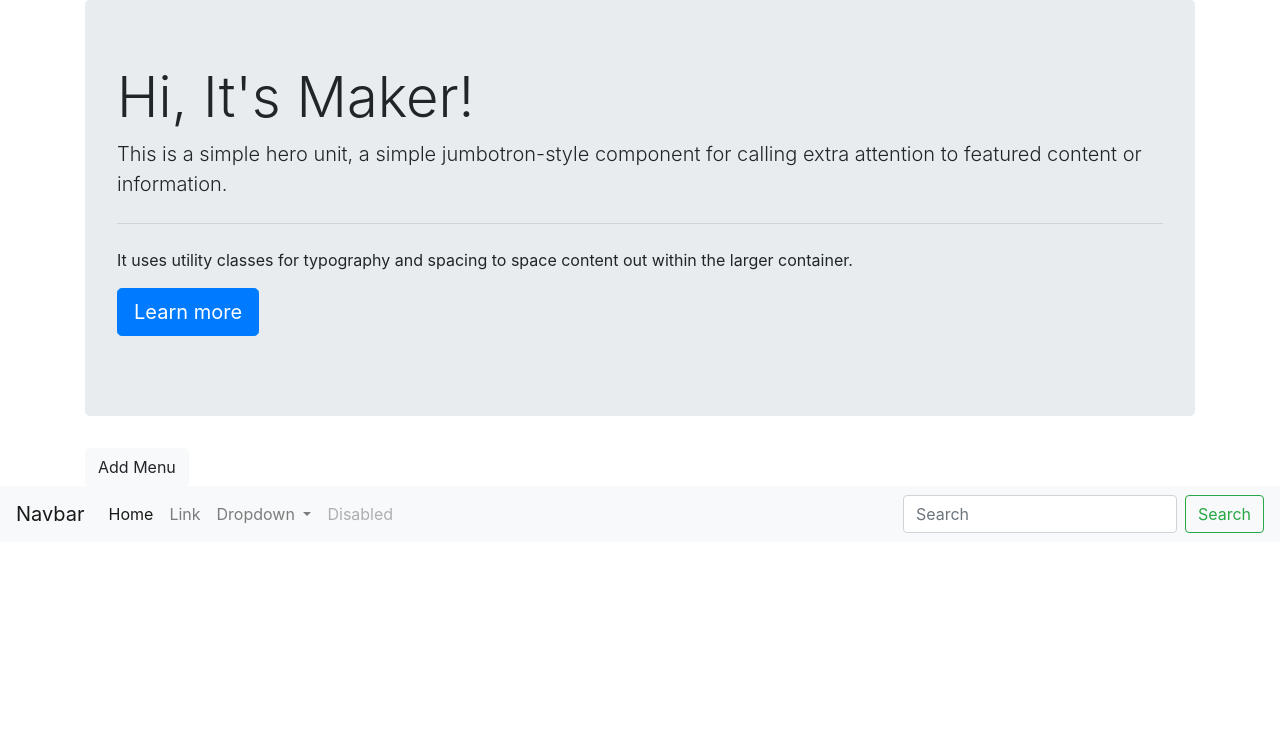
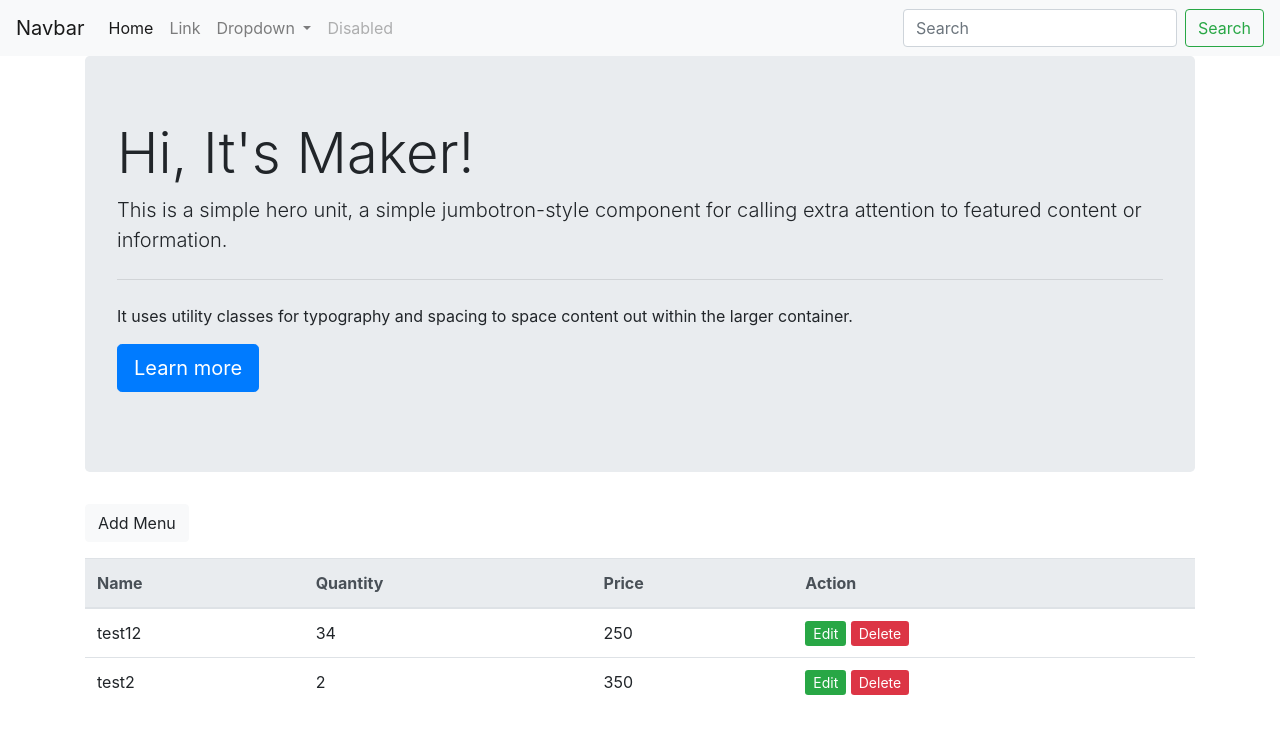
Before and after one commit to prkshv/teminiproj, a Django app: page /maker/ in a window 1280 px wide. Shown: the top 734 px of the page. Run offline with Django 3.2, Linux system fonts and the light colour scheme; data comes from the database, SQL or seed files in the repository; both versions use the stored data as it was after the commit; some libraries are stand-ins or nearby versions.

Commit message:
Second commit

```diff
--- a/maker/urls.py
+++ b/maker/urls.py
@@ -19,5 +19,7 @@ from . import views
 
 urlpatterns = [
     path('', views.makerDash, name="makerDash"),
-    path('addMaker', views.addMaker, name="addMaker")
+    path('addMaker', views.addMaker, name="addMaker"),
+    path('editMenu/<int:menuId>', views.editMenuData, name="editMenuData"),
+    path('deleteMenu/<int:menuId>', views.deleteMenuData, name="deleteMenuData")
 ]
--- a/maker/views.py
+++ b/maker/views.py
@@ -1,9 +1,14 @@
-from django.shortcuts import render
+from django.shortcuts import render,redirect
 from maker.models import Menu
 
 # Create your views here.
 def makerDash(request):
-    return render(request, 'maker/makerDashboard.html')
+    # return render(request, 'maker/makerDashboard.html')
+    menuData = Menu.objects.all()
+    for student in menuData:
+        print(student.quantity)
+    tableData = {'data':menuData}
+    return render(request, 'maker/makerDashboard.html', tableData)
 def addMaker(request):
     if request.method == "POST":
         name = request.POST.get("menuInputName")
@@ -12,3 +17,23 @@ def addMaker(request):
         tmp = Menu(name = name, quantity = quantity, price = price)
         tmp.save()
     return render(request, 'maker/addMenu.html')
+
+def editMenuData(request, menuId):
+    data = Menu.objects.get(menuId = menuId)
+    tableData = {'data' : data}
+    if(request.method == "POST"):
+        name = request.POST.get("menuInputName")
+        quantity = request.POST.get("menuQuantity")
+        price = request.POST.get("menuPrice")
+        # tmp = Menu(name = name, quantity = quantity, price = price)
+        data.name = name
+        data.quantity = quantity
+        data.price = price
+        data.save()
+        return redirect('makerDash')
+    return render(request, 'maker/editMenu.html', tableData)
+
+def deleteMenuData(request, menuId):
+    data = Menu.objects.get(menuId = menuId)
+    data.delete()
+    return redirect('makerDash')
--- a/templates/base.html
+++ b/templates/base.html
@@ -9,9 +9,8 @@
     <script src="https://cdnjs.cloudflare.com/ajax/libs/popper.js/1.12.9/umd/popper.min.js" integrity="sha384-ApNbgh9B+Y1QKtv3Rn7W3mgPxhU9K/ScQsAP7hUibX39j7fakFPskvXusvfa0b4Q" crossorigin="anonymous"></script>
     <script src="https://maxcdn.bootstrapcdn.com/bootstrap/4.0.0/js/bootstrap.min.js" integrity="sha384-JZR6Spejh4U02d8jOt6vLEHfe/JQGiRRSQQxSfFWpi1MquVdAyjUar5+76PVCmYl" crossorigin="anonymous"></script>
 </head>
-{% block body %}
-    {% endblock body %}
-<body>
+
+
 
     <nav class="navbar navbar-expand-lg navbar-light bg-light">
         <a class="navbar-brand" href="#">Navbar</a>
@@ -48,5 +47,8 @@
           </form>
         </div>
       </nav>
-</body>
+
+{% block body %}
+    {% endblock body %}
+
 </html>
--- a/templates/maker/makerDashboard.html
+++ b/templates/maker/makerDashboard.html
@@ -12,6 +12,31 @@
         </p>
         </div>
 
-    <a href="addMaker" class="btn btn-light">Add Menu</a>
+    <a href="addMaker" class="btn btn-light mb-3">Add Menu</a>
+
+    <table class="table">
+  <thead class="thead-light">
+    <tr>
+      <th scope="col">Name</th>
+      <th scope="col">Quantity</th>
+      <th scope="col">Price</th>
+      <th scope="col">Action</th>
+    </tr>
+  </thead>
+  <tbody>
+    {% for t in data %}
+    <tr>
+      <td>{{ t.name }}</td>
+      <td>{{ t.quantity }}</td>
+      <td>{{ t.price }}</td>
+      <td>
+          <a href="editMenu/{{t.menuId}}" class="btn-sm btn-success">Edit</a>
+          <a href="deleteMenu/{{t.menuId}}" class="btn-sm btn-danger">Delete</a>
+      </td>
+    </tr>
+    {% endfor %}
+  </tbody>
+</table>
+
     </div>
 {% endblock body %}
--- a/testForm/urls.py
+++ b/testForm/urls.py
@@ -14,8 +14,9 @@ Including another URLconf
     2. Add a URL to urlpatterns:  path('blog/', include('blog.urls'))
 """
 from django.contrib import admin
-from django.urls import path, include
-
+from django.urls import path
+from django.urls import include
+from maker import views
 
 urlpatterns = [
     path('admin/', admin.site.urls),
```
Also changed, not shown: templates/index.html (added, +11 -0 lines), templates/maker/editMenu.html (added, +35 -0 lines), db.sqlite3.
